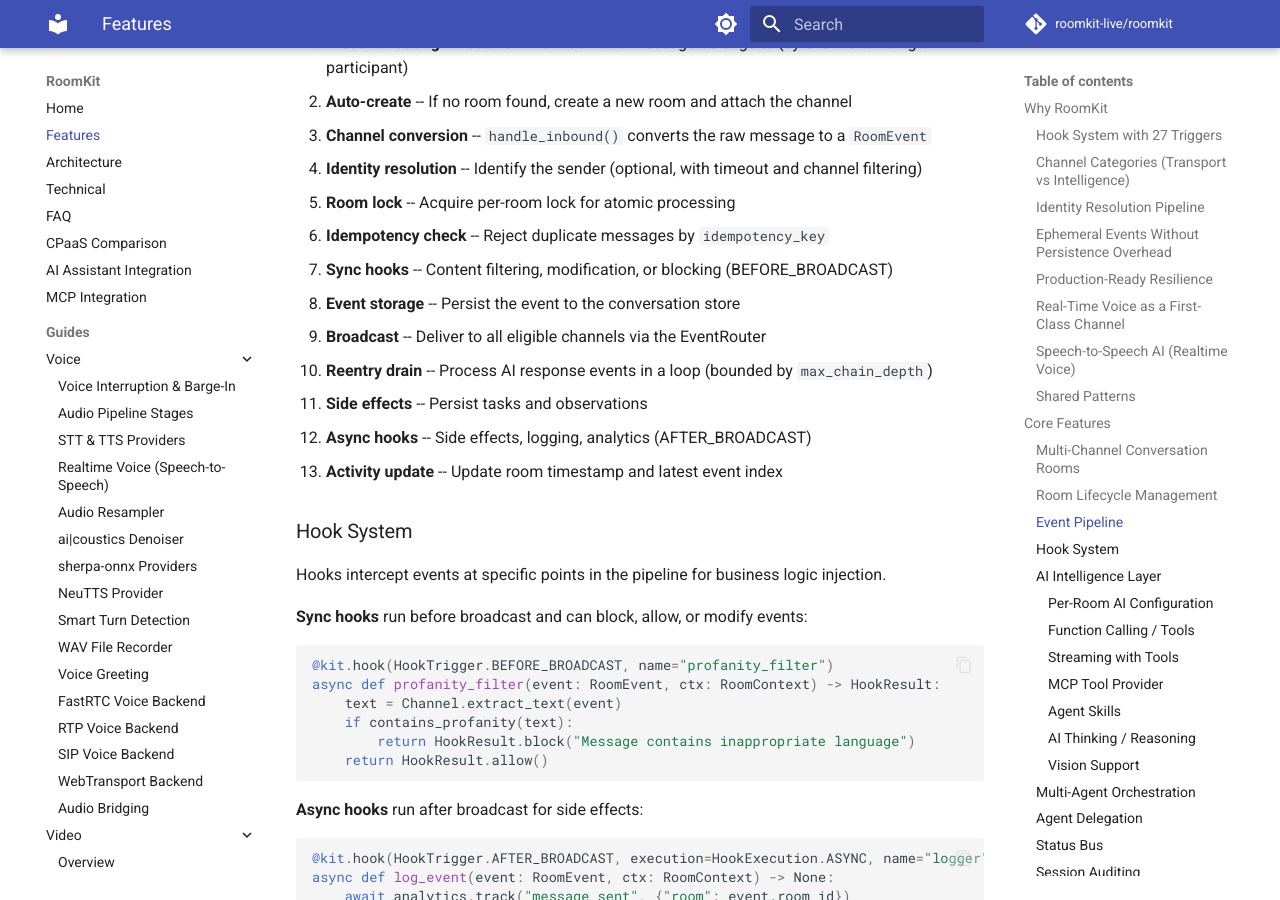
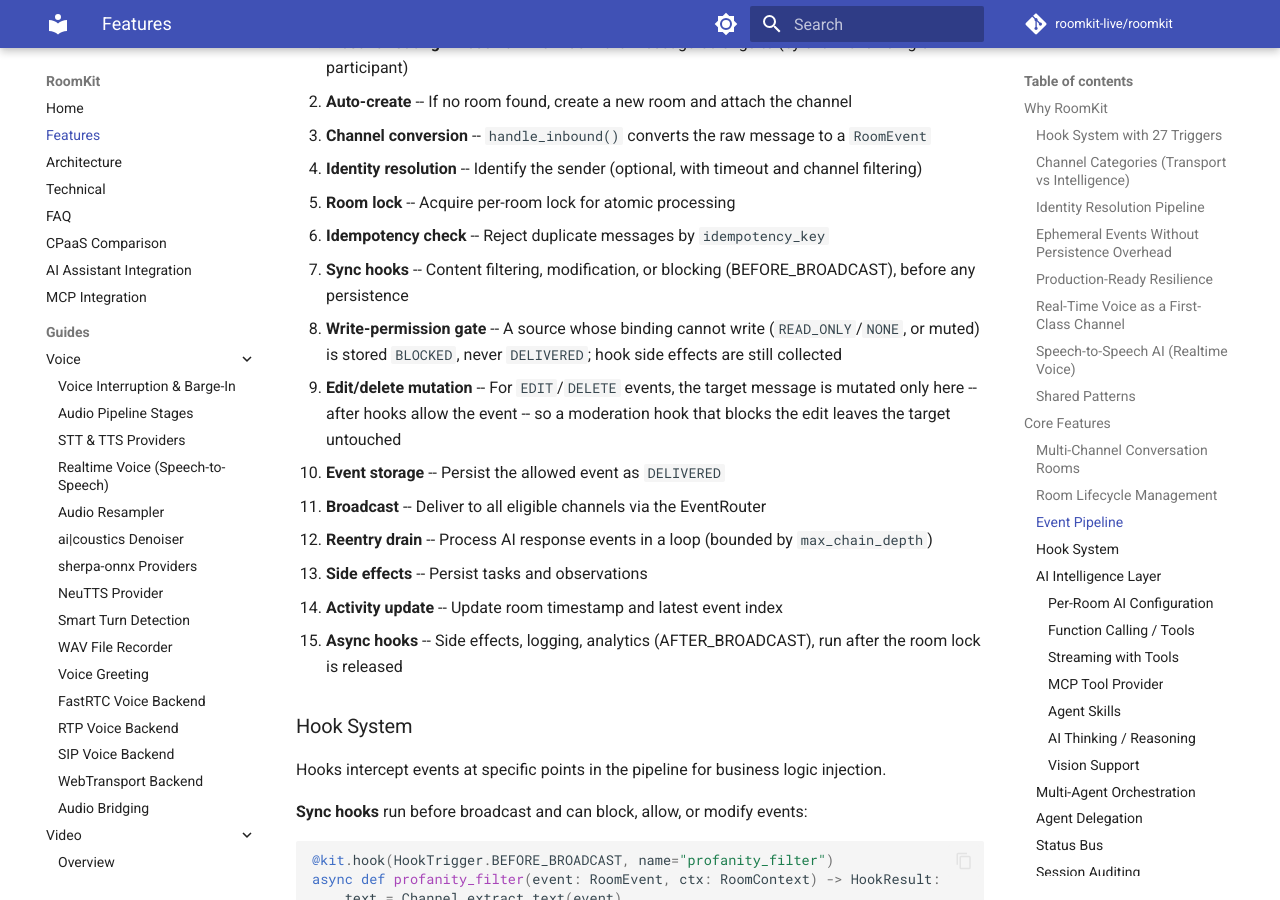
Before and after one commit to roomkit-live/roomkit-docs, an MkDocs documentation site: the page built from docs/features.md, in a window 1280 px wide and 900 px high, scrolled down 4202 px. Built offline with MkDocs 1.6.1 and Material for MkDocs 9.7.7, drawn with Linux system fonts in a browser that asks for light colours; comment, search, counter and statistics services are not loaded; some of the changed text lies outside the part shown.

Commit message:
docs: align inbound pipeline behavior with shipped fixes
- send_event() runs the full locked pipeline (BEFORE_BROADCAST hooks,
  write-permission gate, broadcast, AFTER_BROADCAST), not a hook-bypassing
  direct path.
- A source that cannot write (READ_ONLY/NONE/muted) yields a BLOCKED event,
  never DELIVERED; hook side effects are still collected.
- AFTER_BROADCAST async hooks run after the room lock is released.
- Edit/delete mutate the target only after BEFORE_BROADCAST allows the event.

````diff
--- a/docs/features.md
+++ b/docs/features.md
@@ -158,13 +158,15 @@ Every message passes through a deterministic processing pipeline:
 4. **Identity resolution** -- Identify the sender (optional, with timeout and channel filtering)
 5. **Room lock** -- Acquire per-room lock for atomic processing
 6. **Idempotency check** -- Reject duplicate messages by `idempotency_key`
-7. **Sync hooks** -- Content filtering, modification, or blocking (BEFORE_BROADCAST)
-8. **Event storage** -- Persist the event to the conversation store
-9. **Broadcast** -- Deliver to all eligible channels via the EventRouter
-10. **Reentry drain** -- Process AI response events in a loop (bounded by `max_chain_depth`)
-11. **Side effects** -- Persist tasks and observations
-12. **Async hooks** -- Side effects, logging, analytics (AFTER_BROADCAST)
-13. **Activity update** -- Update room timestamp and latest event index
+7. **Sync hooks** -- Content filtering, modification, or blocking (BEFORE_BROADCAST), before any persistence
+8. **Write-permission gate** -- A source whose binding cannot write (`READ_ONLY`/`NONE`, or muted) is stored `BLOCKED`, never `DELIVERED`; hook side effects are still collected
+9. **Edit/delete mutation** -- For `EDIT`/`DELETE` events, the target message is mutated only here -- after hooks allow the event -- so a moderation hook that blocks the edit leaves the target untouched
+10. **Event storage** -- Persist the allowed event as `DELIVERED`
+11. **Broadcast** -- Deliver to all eligible channels via the EventRouter
+12. **Reentry drain** -- Process AI response events in a loop (bounded by `max_chain_depth`)
+13. **Side effects** -- Persist tasks and observations
+14. **Activity update** -- Update room timestamp and latest event index
+15. **Async hooks** -- Side effects, logging, analytics (AFTER_BROADCAST), run after the room lock is released
 
 ### Hook System
 
@@ -2168,7 +2170,7 @@ async def sms_webhook(request: Request):
 
 ### Direct Event Injection
 
-Send events directly into a room without going through the inbound pipeline:
+Send events directly into a room without an inbound channel message. Injection runs the **same locked pipeline** as inbound -- BEFORE_BROADCAST hooks, the source write-permission gate, persistence, broadcast, reentry drain, and AFTER_BROADCAST hooks -- so moderation, orchestration, and transformations apply exactly as they do to channel messages (a blocking hook returns a `BLOCKED` event and suppresses delivery):
 
 ```python
 event = await kit.send_event(
````
Also changed, not shown: docs/architecture.md (+1 -1 lines), docs/guides/guardrails.md (+2 -0 lines).
